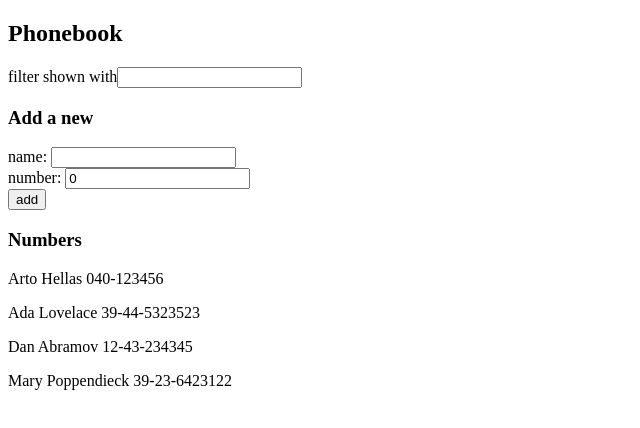
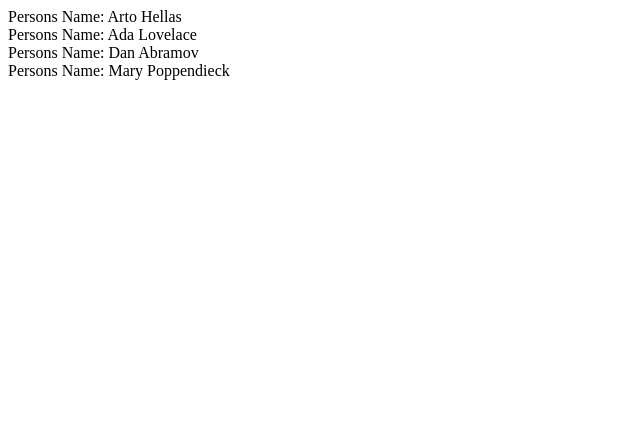
Before and after one commit to aqsazahid/react, a React (Vite) app: page / in a window 1280 px wide. Shown: the top 428 px of the page, without its empty margins (0-640 px from the left). Built offline with nearby package versions, Linux system fonts and the light colour scheme; data requests are answered from the project's data file.

Commit message:
fetch persons data from server

```diff
--- /dev/null
+++ b/db.json
@@ -0,0 +1,24 @@
+{
+    "persons":[
+      {
+        "name": "Arto Hellas",
+        "number": "040-123456",
+        "id": "1"
+      },
+      {
+        "name": "Ada Lovelace",
+        "number": "39-44-5323523",
+        "id": "2"
+      },
+      {
+        "name": "Dan Abramov",
+        "number": "12-43-234345",
+        "id": "3"
+      },
+      {
+        "name": "Mary Poppendieck",
+        "number": "39-23-6423122",
+        "id": "4"
+      }
+    ]
+  }
--- a/src/App.jsx
+++ b/src/App.jsx
@@ -6,6 +6,7 @@ import CourseInfo from './part1/courseinfo/courseinfo'
 import Anecdotes from './part1/anecdotes/anecdotes'
 import Courses from './part2/courses/courses'
 import PhoneBook from './part2/phonebook/phoneBook'
+import Api from "./part2/phonebook/api"
 const App = () => {
   return (
     <div>
@@ -16,7 +17,8 @@ const App = () => {
       {/* <h1>Exercise part2</h1> */}
       {/* <Courses /> */}
       {/* Exercise part2b */}
-      <PhoneBook />
+      {/* <PhoneBook /> */}
+      <Api />
   </div>
   )
 }
--- /dev/null
+++ b/src/part2/phonebook/api.jsx
@@ -0,0 +1,24 @@
+import axios from 'axios'
+import { useEffect,useState } from 'react'
+
+const Api = () =>{
+    const [data,setData] = useState([])
+    useEffect(() => {
+        const response = axios.get('http://localhost:3001/persons')
+            .then(response => {
+                console.log(response.data)
+                setData(response.data)
+            })
+            .catch(error => {
+                console.error('Error fetching data:', error)
+            })
+    }, [])
+
+    return (
+        data.map(item => (
+            <div key={item.id}>Persons Name: {item.name}</div>
+        ))
+    )
+}
+
+export default Api;
```
Also changed, not shown: package.json (+6 -3 lines), 1 other file (tests, documents, lock files or other folders).
